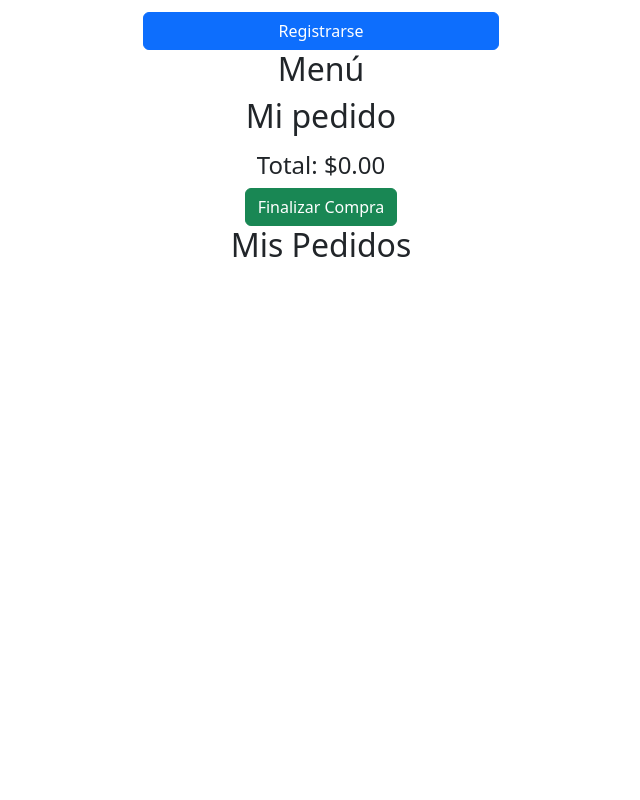
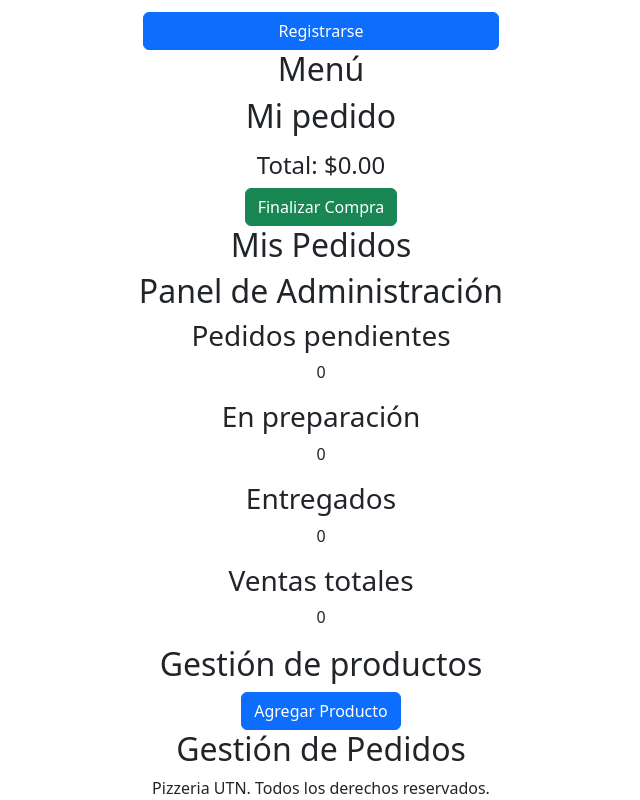
Before and after one commit to GonzaGazzero/sistema-pizzeria, a plain HTML site: page index.html in a window 1280 px wide. Shown: the part 862-1662 px from the top of the page, without its empty margins (319-959 px from the left). Before the commit the page ends 1134 px from the top, so only its background shows below. Drawn offline with nearby package versions, Linux system fonts and the light colour scheme.

Commit message:
se agrego el html del admin y footer

```diff
--- a/index.html
+++ b/index.html
@@ -67,13 +67,13 @@
                         <form id="registerForm">
                             <div class="mb-3">
                                 <label for="registerName" class="form-label">Nombre:</label>
-                                <input type="text" class="form-control" id="registerName" placeholder="Ingresa tu nombre"
-                                    required>
+                                <input type="text" class="form-control" id="registerName"
+                                    placeholder="Ingresa tu nombre" required>
                             </div>
                             <div class="mb-3">
                                 <label for="registerEmail" class="form-label">Email:</label>
-                                <input type="email" class="form-control" id="registerEmail" placeholder="ejemplo@correo.com"
-                                    required>
+                                <input type="email" class="form-control" id="registerEmail"
+                                    placeholder="ejemplo@correo.com" required>
                             </div>
                             <div class="mb-3">
                                 <label for="registerPassword" class="form-label">Contraseña:</label>
@@ -102,8 +102,7 @@
         </section>
 
         <!-- seccion carrito -->
-        <section>
-            <div class="section hidden" id="cartSection">
+        <section class="section hidden" id="cartSection">
             <div class="container text-center">
                 <h2>Mi pedido</h2>
                 <div id="cartItems" class="mb-3 cart-items">
@@ -112,12 +111,10 @@
                 <h4 id="cartTotal">Total: $0.00</h4>
                 <button id="checkoutButton" class="btn btn-success">Finalizar Compra</button>
             </div>
-            </div>
         </section>
 
         <!-- seccion pedidos del usuario -->
-        <section>
-            <div id="userOrdersSection" class="section hidden">
+        <section class="section hidden" id="userOrdersSection">
             <div class="container text-center">
                 <h2>Mis Pedidos</h2>
                 <div id="userOrdersList">
@@ -125,6 +122,61 @@
                 </div>
             </div>
         </section>
+
+        <!-- seccion dashboard admin -->
+        <section id="adminDashboard" class="section hidden">
+            <div class="container text-center">
+                <h2 class="text-admin">Panel de Administración</h2>
+                <div class="stats-dashboard">
+                    <div class="stats-card">
+                        <h3>Pedidos pendientes</h3>
+                        <p class="stat-value" id="statPending">0</p>
+                    </div>
+                    <div class="stats-card">
+                        <h3>En preparación</h3>
+                        <p class="stat-value" id="statPreparing">0</p>
+                    </div>
+                    <div class="stats-card">
+                        <h3>Entregados</h3>
+                        <p class="stat-value" id="statDelivered">0</p>
+                    </div>
+                    <div class="stats-card">
+                        <h3>Ventas totales</h3>
+                        <p class="stat-value" id="statSales">0</p>
+                    </div>
+                    <div>
+                        <!-- futuro dashboard con grafico y estadisticas -->
+                    </div>
+                </div>
+            </div>
+        </section>
+
+        <!-- seccion gestion de productos -->
+        <section id="adminMenuSection" class="section hidden">
+            <div class="container text-center">
+                <h2>Gestión de productos</h2>
+                <button id="addMenuItemBtn" class="btn btn-primary">Agregar Producto</button>
+                <div id="menuManagementGrid" class="management-grid">
+                    <!-- los productos apareceran aca para ser editados o eliminados -->
+                </div>
+            </div>
+        </section>
+
+        <!-- seccion pedidos -->
+        <section id="adminOrdersSection" class="section hidden">
+            <div class="container text-center">
+                <h2>Gestión de Pedidos</h2>
+                <div id="ordersManagementList" class="management-list">
+                    <!-- los pedidos apareceran aca para ser gestionados -->
+                </div>
+            </div>
+        </section>
+
+        <footer>
+            <div class="container">
+                <p class="text-center mb-0">Pizzeria UTN. Todos los derechos reservados.</p>
+            </div>
+        </footer>
 
     </main>
 
```
Lines whose indentation alone changed are shown as unchanged.
